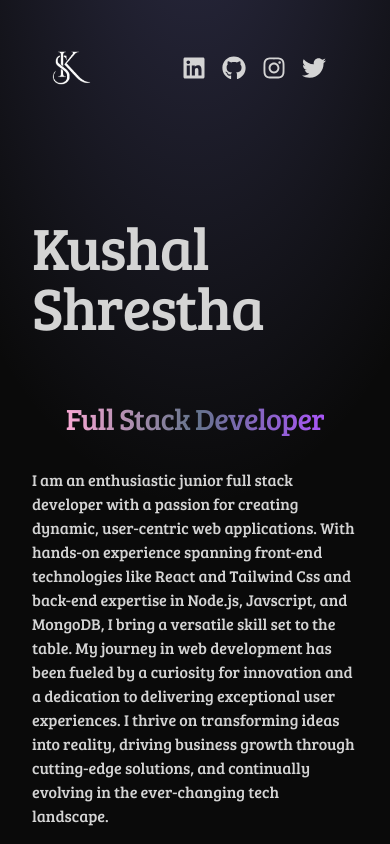
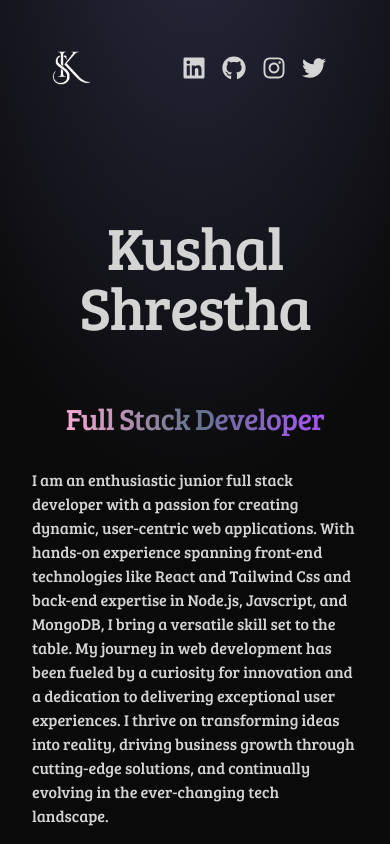
Before and after one commit to kushal-5/Kushal_5, a React (Vite) app: page / in a window 390 px wide. Shown: the top 844 px of the page. Built offline with nearby package versions, Linux system fonts and the light colour scheme.

Commit message:
Update Hero.jsx

```diff
--- a/src/components/Hero.jsx
+++ b/src/components/Hero.jsx
@@ -20,15 +20,16 @@ const Hero = () => {
     <div className="border-b border-neutral-900 pb-4 lg:mb-36">
   <div className="flex flex-wrap">
     <div className="w-full lg:w-1/2">
-          <div className="flex flex-col items-center lg:items-start">
+      <div className="flex flex-col items-center justify-center lg:items-start lg:justify-start">
         <motion.h1
           variants={container(0)}
           initial="hidden"
           animate="visible"
-              className="pb-16 text-6xl font-thin tracking-tight lg:mt-16 lg:text-8xl"
+          className="pb-16 text-6xl font-thin tracking-tight text-center lg:mt-16 lg:text-8xl lg:text-left"
         >
           Kushal Shrestha
         </motion.h1>
+
             <motion.span
               variants={container(0.5)}
               initial="hidden"
```
Lines whose indentation alone changed are shown as unchanged.
